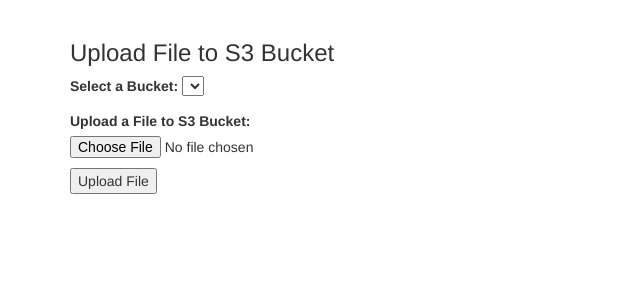
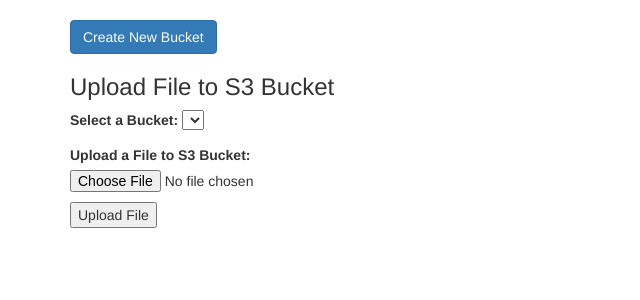
Before and after one commit to rskgithub/awsweb, a Django app: page /awsweb/s3/file/upload/ in a window 1280 px wide. Shown: the part 52-352 px from the top of the page, without its empty margins (0-640 px from the left). Run offline with Django 3.2, Linux system fonts and the light colour scheme; lists and menus that the app fills with data are empty; some libraries are stand-ins or nearby versions.

Commit message:
added functionality for creating bucket

```diff
--- a/awsapp/forms.py
+++ b/awsapp/forms.py
@@ -11,3 +11,7 @@
     bucket_list = forms.ChoiceField(
         choices=list_all_buckets(), label="Select a Bucket", required=True)
     s3_file = forms.FileField(label="Upload a File to S3 Bucket", required=True)
+
+
+class S3NewBucketForm(forms.Form):
+    bucket_name = forms.CharField(label="Bucket Name", required=True)
--- a/awsapp/templates/awsapp/s3_bucket_file_upload.html
+++ b/awsapp/templates/awsapp/s3_bucket_file_upload.html
@@ -2,15 +2,54 @@
 
 {% block content %}
 <div class="container">
+    {% if bucket_status == True %}
+        <div class="alert alert-success alert-dismissible" role="alert">
+  <button type="button" class="close" data-dismiss="alert" aria-label="Close"><span aria-hidden="true">&times;</span></button>
+  <strong>Success</strong> Bucket has been created.
+</div>
+    {% elif bucket_status == False %}
+    <div class="alert alert-danger alert-dismissible" role="alert">
+  <button type="button" class="close" data-dismiss="alert" aria-label="Close"><span aria-hidden="true">&times;</span></button>
+        <strong>Warning!!</strong> Bucket with name already exists.</div>
+    {% endif %}
+    <button type="button" class="btn btn-primary btn-md" data-toggle="modal" data-target="#myModal">
+  Create New Bucket
+</button>
+    <!-- Modal -->
+<div class="modal fade" id="myModal" tabindex="-1" role="dialog" aria-labelledby="myModalLabel">
+  <div class="modal-dialog" role="document">
+    <div class="modal-content">
+      <div class="modal-header">
+        <button type="button" class="close" data-dismiss="modal" aria-label="Close"><span aria-hidden="true">&times;</span></button>
+        <h4 class="modal-title" id="myModalLabel">Create New S3 Bucket</h4>
+      </div>
+      <div class="modal-body">
+        <form method="post" action="{% url 'awsapp:s3-new-bucket' %}">
+            {% csrf_token %}
+            {{ new_bucket.as_p }}
+
+
+      <div class="modal-footer">
+        <button type="button" class="btn btn-default" data-dismiss="modal">Close</button>
+        <button type="submit" class="btn btn-primary">Create Bucket</button>
+
+      </div>
+        </form>
+    </div>
+  </div>
+</div>
+</div>
 <h3>Upload File to S3 Bucket</h3>
-
+   {% if status == False %}
     <form method="post" action="{% url 'awsapp:s3-file-upload' %}" enctype = "multipart/form-data" class="form-horizontal">
                             {% csrf_token %}
                             {{ s3_form.as_p }}
 
                                 <button type="submit">Upload File</button>
                         </form>
-
+    {% else %}
+        <a href="{{ file_url}}">Click here to access the File URL</a>
+    {% endif %}
 </div>
 
 
--- a/awsapp/urls.py
+++ b/awsapp/urls.py
@@ -2,6 +2,7 @@
 from . import views as views
 
 urlpatterns = [
-    url(r'^s3/file/upload/', views.S3FileUploadView.as_view(), name='s3-file-upload'),
+    url(r'^s3/file/upload/$', views.S3FileUploadView.as_view(), name='s3-file-upload'),
+    url(r'^s3/new/bucket/$', views.create_bucket, name="s3-new-bucket"),
 
 ]
--- a/awsapp/views.py
+++ b/awsapp/views.py
@@ -15,9 +15,11 @@
 from django.contrib.auth.models import Permission, User
 from django.core.files.storage import default_storage
 from django.contrib.auth.hashers import check_password
-from .forms import S3FileUploadForm
+from .forms import S3FileUploadForm, S3NewBucketForm
 import os
-from .utils import upload_to_s3,list_all_buckets
+from .utils import upload_to_s3, create_s3_bucket
+
+AWS_BASE_URL = "https://s3.amazonaws.com/"
 
 
 # Create your views here.
@@ -29,7 +31,8 @@
         context = super(S3FileUploadView,
                         self).get_context_data(**kwargs)
         s3_form = S3FileUploadForm()
-        context.update({"s3_form": s3_form})
+        s3_new_bucket = S3NewBucketForm()
+        context.update({"s3_form": s3_form, "new_bucket": s3_new_bucket, "status": False})
 
         return context
 
@@ -39,11 +42,42 @@
             # The uploaded file
             s3_file = request.FILES.get('s3_file')
             bucket_name = request.POST.get('bucket_list')
-            upload_to_s3(s3_file, bucket_name)
-
-            return render(request, "awsapp/s3_bucket_file_upload.html")
+            status = upload_to_s3(s3_file, bucket_name)
+            context = {"file_url": AWS_BASE_URL + bucket_name + "/" + s3_file.name}
+            context.update({"status": status})
+            return render(request, "awsapp/s3_bucket_file_upload.html", context)
 
         else:
             s3_form = S3FileUploadForm()
-            context = {"s3_form": s3_form}
+            context = {"s3_form": s3_form, "status": False}
             return render(request, "awsapp/s3_bucket_file_upload.html", context)
+
+
+def create_bucket(request):
+    """
+    Function based view used to create new bucket
+    :param request:
+    :return:
+    """
+    s3_new_bucket = S3NewBucketForm(request.POST)
+
+    if s3_new_bucket.is_valid():
+        bucket_name = request.POST.get('bucket_name')
+
+        bucket_status = create_s3_bucket(bucket_name)
+
+        context = {"bucket_status": bucket_status, "status": False}
+
+        s3_form = S3FileUploadForm()
+        s3_new_bucket = S3NewBucketForm()
+        context.update({"s3_form": s3_form, "new_bucket": s3_new_bucket})
+
+        return render(request, "awsapp/s3_bucket_file_upload.html", context)
+
+    else:
+        s3_form = S3FileUploadForm()
+        s3_new_bucket = S3NewBucketForm()
+        context = {}
+        context.update({"s3_form": s3_form, "new_bucket": s3_new_bucket, "bucket_status": False})
+
+        return render(request, "awsapp/s3_bucket_file_upload.html", context)
--- a/awsweb/settings.py
+++ b/awsweb/settings.py
@@ -118,3 +118,4 @@
 
 STATIC_URL = '/static/'
 MEDIA_ROOT = MEDIA_DIR
+AWS_BASE_URL = "https://s3.amazonaws.com/"
```
Also changed, not shown: awsapp/utils.py (+19 -0 lines).
